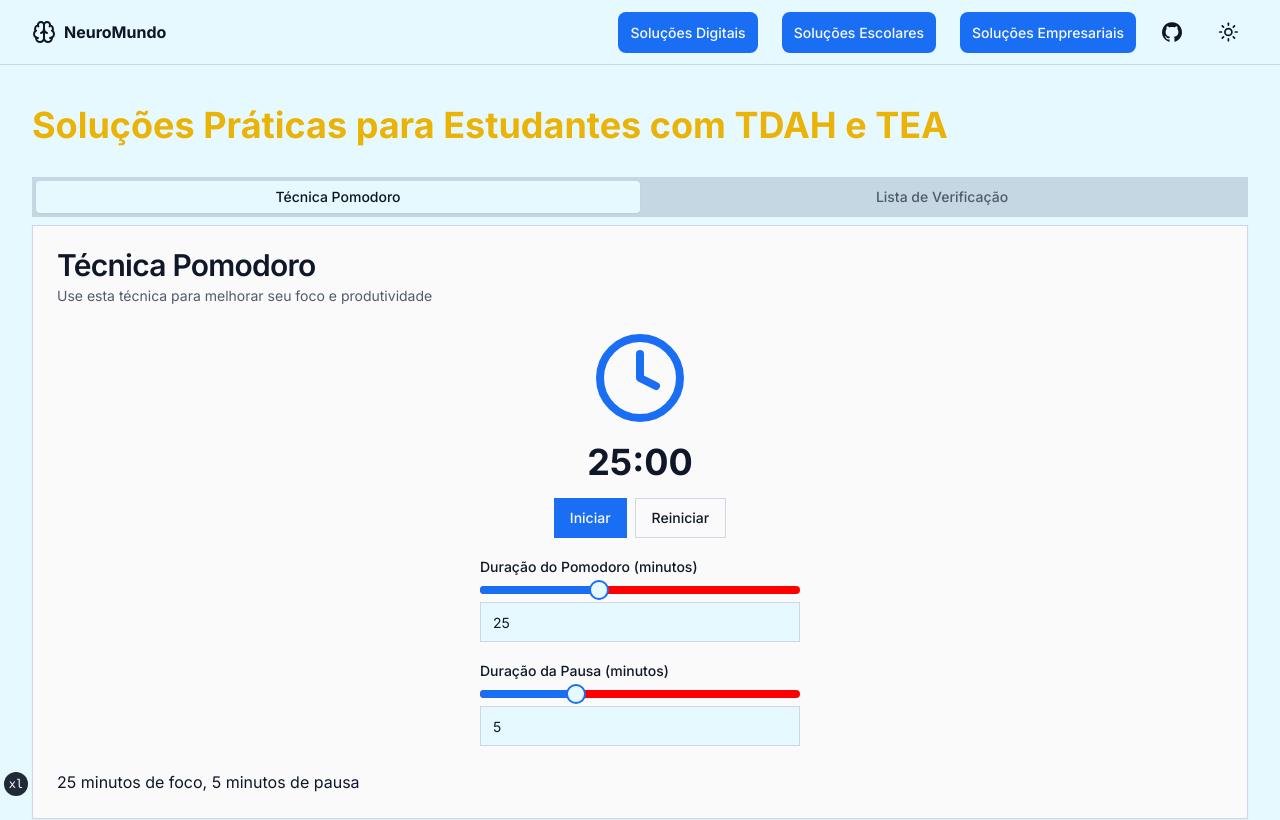
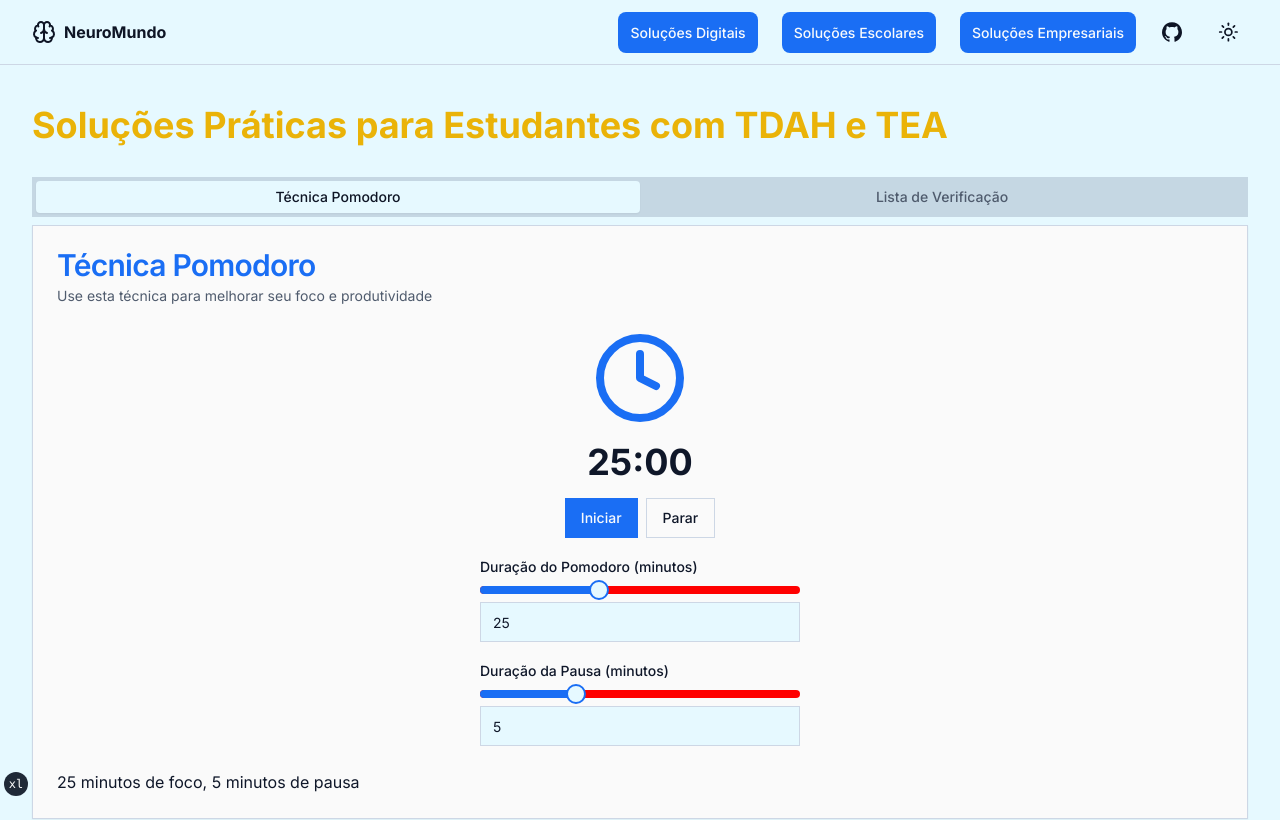
Before and after one commit to matheusht/NeuroMundo, a Next.js app: page /scholar in a window 1280 px wide. Shown: the top 820 px of the page. Built offline with nearby package versions, Linux system fonts and the light colour scheme.

Commit message:
refactor: 💡 autism focused texts

```diff
--- a/components/landing.tsx
+++ b/components/landing.tsx
@@ -42,8 +42,8 @@ export default function Component() {
 
   const accessibilityStats = [
     {
-      label: "Indivíduos com TDAH ou Autismo no mundo",
-      percentage: 15,
+      label: "Indivíduos com Autismo no mundo",
+      percentage: 1,
       color: "#60A5FA",
     },
     { label: "Sites totalmente acessíveis", percentage: 2, color: "#34D399" },
@@ -332,13 +332,12 @@ export default function Component() {
           <div className="absolute inset-0 bg-[url('/assets/daily-life-background.jpg')] bg-cover bg-center opacity-10"></div>
           <div className="container relative px-4 md:px-6">
             <h2 className="mb-8 text-3xl font-bold tracking-tighter text-secondary sm:text-6xl md:text-6xl">
-              <span className="text-secondary">TDAH</span> e Autismo na Vida
-              Diária
+              Autismo na Vida Diária
             </h2>
             <p className="mb-8 text-xl text-muted-foreground md:text-2xl">
-              Experimente um dia na vida de indivíduos com TDAH e Autismo.
-              Explore os desafios únicos e os pontos fortes que vêm com a
-              neurodiversidade em situações cotidianas.
+              Experimente um dia na vida de indivíduos com Autismo. Explore os
+              desafios únicos e os pontos fortes que vêm com a neurodiversidade
+              em situações cotidianas.
             </p>
             <Accordion type="single" collapsible className="w-full">
               {dailyLifeSchedule.map((timeBlock, index) => (
@@ -389,7 +388,7 @@ export default function Component() {
         >
           <div className="container px-4 md:px-6">
             <h2 className="mb-8 text-3xl font-bold tracking-tighter text-primary sm:text-6xl md:text-6xl">
-              Acessibilidade para TDAH e Autismo
+              Acessibilidade para Autismo
             </h2>
 
             <div className="mb-12 grid gap-8 sm:grid-cols-2 md:grid-cols-3">
@@ -463,7 +462,7 @@ export default function Component() {
             </h2>
             <p className="mb-8 text-xl text-muted-foreground md:text-2xl">
               Ajuste os controles deslizantes abaixo para simular diferentes
-              experiências sensoriais que indivíduos com TDAH ou Autismo podem
+              experiências sensoriais que indivíduos com Autismo podem
               enfrentar. Esta ferramenta interativa visa promover compreensão e
               empatia.
             </p>
--- a/components/scholar-solutions.tsx
+++ b/components/scholar-solutions.tsx
@@ -74,10 +74,8 @@ export default function ScholarSolutions() {
     setRemainingTime(isBreak ? breakLength * 60 : pomodoroLength * 60)
   }
 
-  const resetTimer = () => {
+  const stopTimer = () => {
     setIsTimerActive(false)
-    setRemainingTime(pomodoroLength * 60)
-    setIsBreak(false)
   }
 
   const formatTime = (seconds: number) => {
@@ -111,7 +109,7 @@ export default function ScholarSolutions() {
         <TabsContent value="pomodoro">
           <Card>
             <CardHeader>
-              <CardTitle>Técnica Pomodoro</CardTitle>
+              <CardTitle className="text-primary">Técnica Pomodoro</CardTitle>
               <CardDescription>
                 Use esta técnica para melhorar seu foco e produtividade
               </CardDescription>
@@ -126,8 +124,8 @@ export default function ScholarSolutions() {
                   <Button onClick={startTimer} disabled={isTimerActive}>
                     {isTimerActive ? "Em andamento" : "Iniciar"}
                   </Button>
-                  <Button onClick={resetTimer} variant="outline">
-                    Reiniciar
+                  <Button onClick={stopTimer} variant="outline" className="">
+                    Parar
                   </Button>
                 </div>
                 <div className="w-full max-w-xs space-y-2">
```
